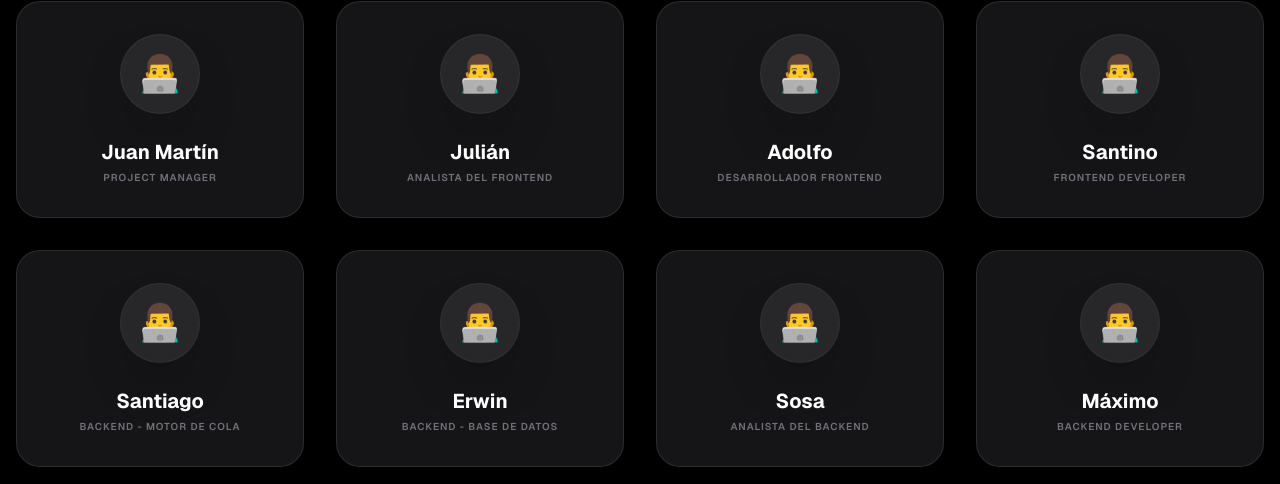
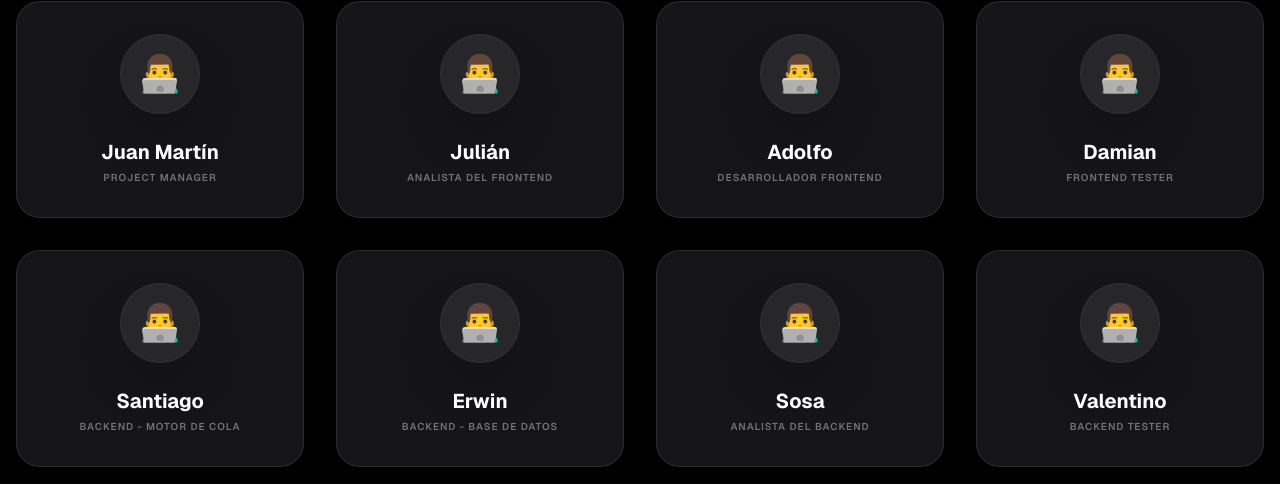
Before and after one commit to JuanmaInv/TicketAR---Mundial---UCP---2026-, a Next.js app in the folder frontend-client/: page /about in a window 1280 px wide. Shown: the part 292-776 px from the top of the page. Built offline with nearby package versions, Linux system fonts and the light colour scheme.

Commit message:
feat: actualizar miembros del equipo en el componente AboutPage

```diff
--- a/frontend-client/app/about/page.tsx
+++ b/frontend-client/app/about/page.tsx
@@ -3,11 +3,11 @@ export default function AboutPage() {
     { name: "Juan Martín", role: "Project Manager", accent: "hover:shadow-[0_0_50px_rgba(16,185,129,0.7)] hover:border-emerald-500" },
     { name: "Julián", role: "Analista del Frontend", accent: "hover:shadow-[0_0_50px_rgba(168,85,247,0.7)] hover:border-purple-500" },
     { name: "Adolfo", role: "Desarrollador Frontend", accent: "hover:shadow-[0_0_50px_rgba(59,130,246,0.7)] hover:border-blue-500" },
-    { name: "Santino", role: "Frontend Developer", accent: "hover:shadow-[0_0_50px_rgba(6,182,212,0.7)] hover:border-cyan-500" },
+    { name: "Damian", role: "Frontend Tester", accent: "hover:shadow-[0_0_50px_rgba(6,182,212,0.7)] hover:border-cyan-500" },
     { name: "Santiago", role: "Backend - Motor de Cola", accent: "hover:shadow-[0_0_50px_rgba(239,68,68,0.7)] hover:border-red-500" },
     { name: "Erwin", role: "Backend - Base de Datos", accent: "hover:shadow-[0_0_50px_rgba(249,115,22,0.7)] hover:border-orange-500" },
     { name: "Sosa", role: "Analista del Backend", accent: "hover:shadow-[0_0_50px_rgba(234,179,8,0.7)] hover:border-yellow-500" },
-    { name: "Máximo", role: "Backend Developer", accent: "hover:shadow-[0_0_50px_rgba(236,72,153,0.7)] hover:border-pink-500" }
+    { name: "Valentino", role: "Backend Tester ", accent: "hover:shadow-[0_0_50px_rgba(236,72,153,0.7)] hover:border-pink-500" }
   ];
 
   return (
```
